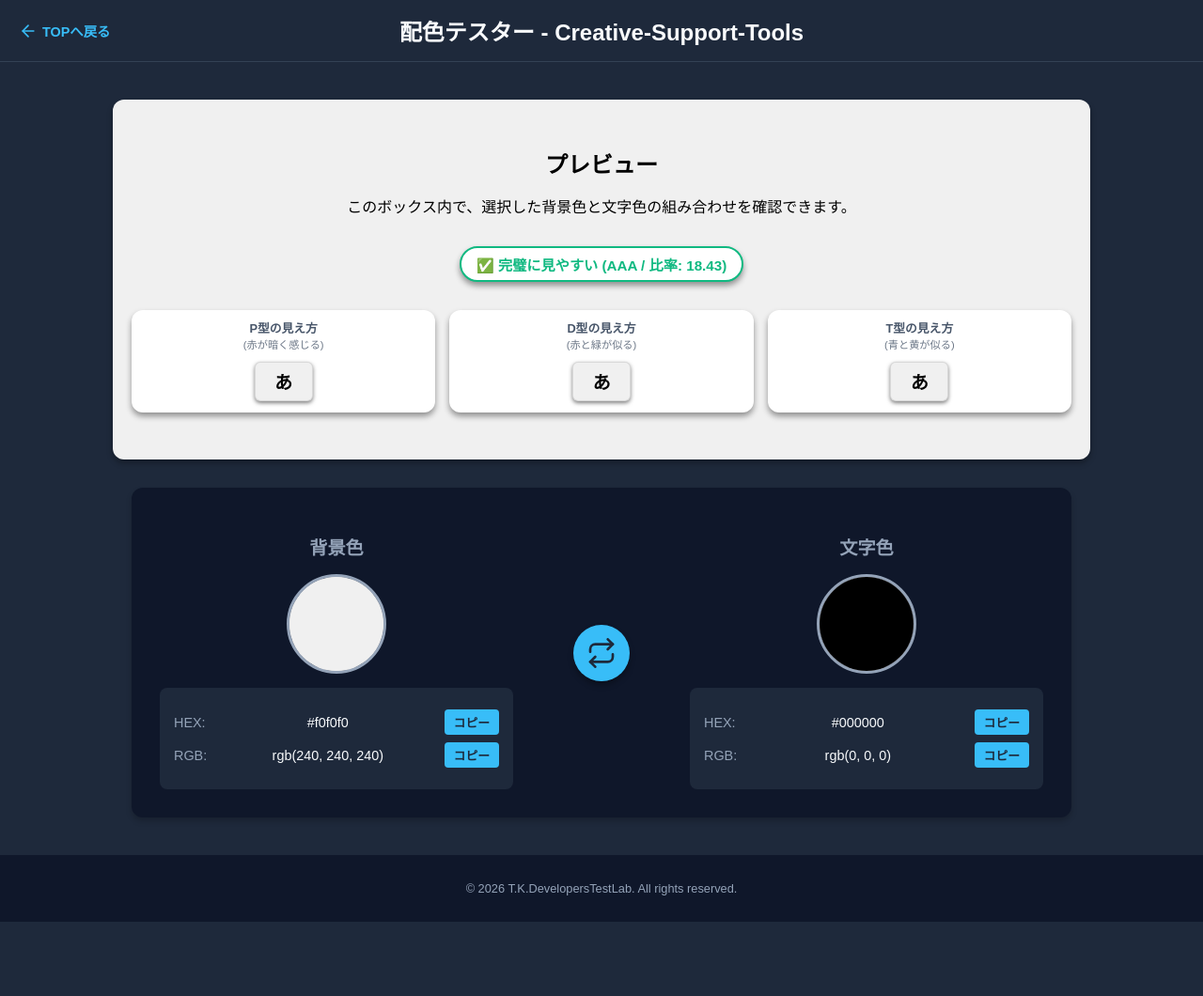
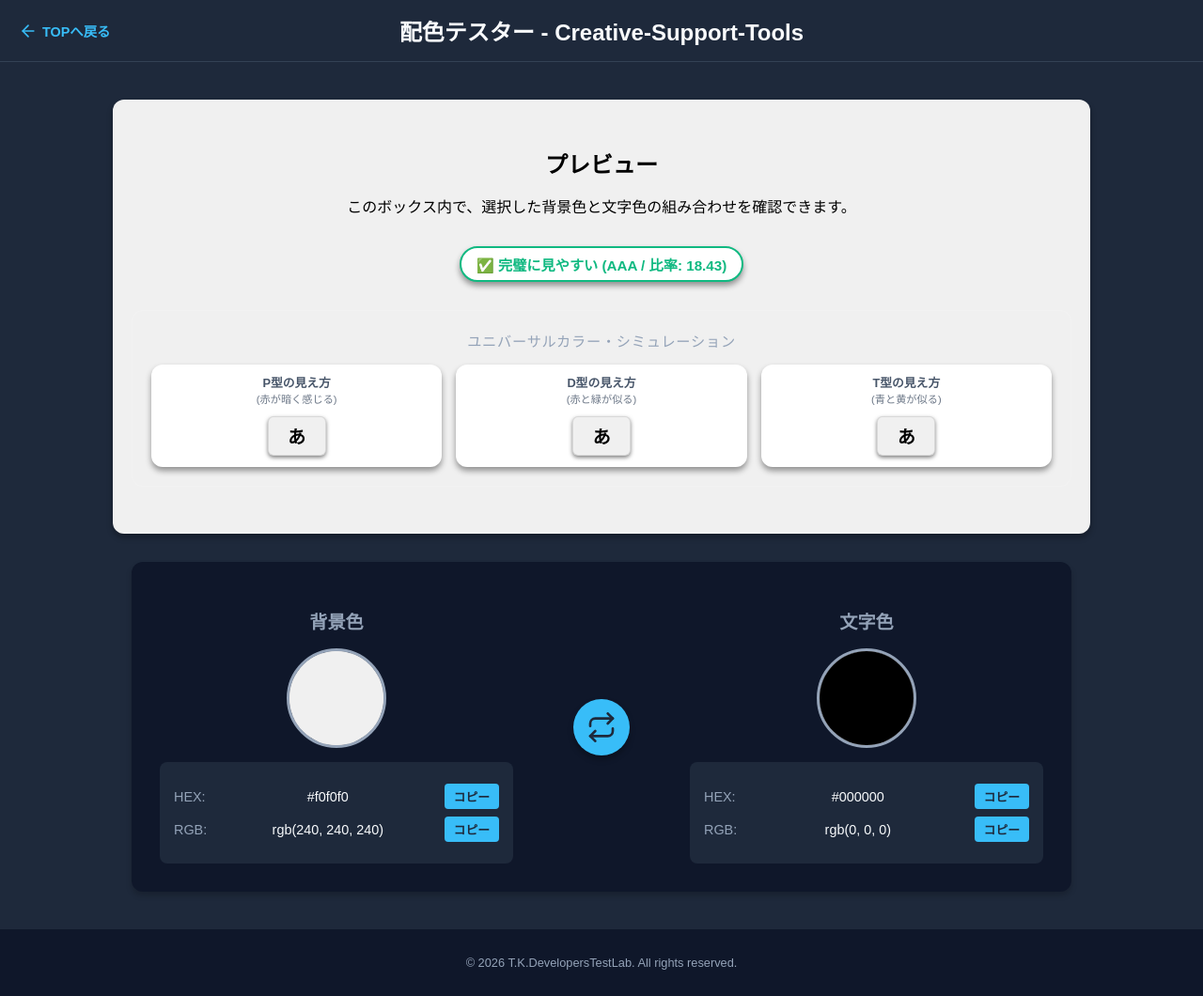
Before and after one commit to Tukigase/creative-support-tools, a Jekyll site: the page built from colorPicker.html, in a window 1280 px wide. Shown: the whole page at 94% size. Built offline with Jekyll 4.4.1, drawn with Linux system fonts in a browser that asks for light colours; before the commit the page ends 981 px from its top, so only the background shows below that.

Commit message:
ColorPicker ユニバーサル指標　エリアにまとめる

```diff
--- a/assets/css/colorPicker.css
+++ b/assets/css/colorPicker.css
@@ -183,38 +183,61 @@
     border-radius: 9999px;
     font-size: 0.95rem;
     font-weight: bold;
-    background-color: #FFFFFF; /* 背景は白固定 */
+    background-color: #FFFFFF;
+    /* 背景は白固定 */
     box-shadow: 0 4px 6px rgba(0, 0, 0, 0.4);
     transition: all 0.3s;
 }
 
 .contrast-badge.pass {
-    color: #10B981; /* 緑文字 */
+    color: #10B981;
+    /* 緑文字 */
     border: 2px solid #10B981;
 }
 
 .contrast-badge.special-pass {
-    color: #0EA5E9; /* 青文字（特例Pass用） */
+    color: #0EA5E9;
+    /* 青文字（特例Pass用） */
     border: 2px solid #0EA5E9;
 }
 
 .contrast-badge.warning {
-    color: #F59E0B; /* 注意を促すオレンジ色 */
+    color: #F59E0B;
+    /* 注意を促すオレンジ色 */
     border: 2px solid #F59E0B;
 }
 
 .contrast-badge.fail {
-    color: #EF4444; /* 赤文字 */
+    color: #EF4444;
+    /* 赤文字 */
     border: 2px solid #EF4444;
 }
 
-/* ユニバーサル見え方シミュレーション エリア */
+/* ユニバーサルセクション全体をまとめる枠 */
+.universal-section {
+    margin-top: 30px;
+    padding: 20px;
+    background-color: rgba(255, 255, 255, 0.05);
+    /* うっすら明るい背景でエリアを区切る */
+    border-radius: 12px;
+    border: 1px solid rgba(255, 255, 255, 0.1);
+}
+
+/* セクションのタイトル */
+.universal-title {
+    font-size: 0.95rem;
+    color: var(--sub-text);
+    margin-top: 0;
+    margin-bottom: 15px;
+    font-weight: normal;
+    letter-spacing: 0.05em;
+}
+
+/* 3等分グリッド（margin-topを削除して微調整） */
 .universal-check-area {
     display: grid;
     grid-template-columns: repeat(3, 1fr);
     gap: 15px;
-    margin-top: 30px;
-    /* 上部の破線は不要になるので削除（または残してもOK） */
 }
 
 /* ★ここを「安全地帯のカード」に変更 */
@@ -223,7 +246,8 @@
     flex-direction: column;
     align-items: center;
     gap: 10px;
-    background-color: #FFFFFF; /* 白背景で安全地帯化！ */
+    background-color: #FFFFFF;
+    /* 白背景で安全地帯化！ */
     padding: 12px 8px;
     border-radius: 12px;
     box-shadow: 0 4px 6px rgba(0, 0, 0, 0.4);
@@ -233,7 +257,8 @@
 /* カード内のテキストは「常に濃いグレー」で固定して見やすくする */
 .sim-label {
     font-size: 0.8rem;
-    color: #475569; /* ユーザーの文字色に依存しない濃い色 */
+    color: #475569;
+    /* ユーザーの文字色に依存しない濃い色 */
     line-height: 1.3;
     font-weight: bold;
     text-align: center;
@@ -255,6 +280,7 @@
     align-items: center;
     font-weight: bold;
     font-size: 1.2rem;
-    box-shadow: 0 2px 4px rgba(0,0,0,0.5);
-    border: 1px solid rgba(0,0,0,0.1); /* 枠線を少し暗めに調整 */
+    box-shadow: 0 2px 4px rgba(0, 0, 0, 0.5);
+    border: 1px solid rgba(0, 0, 0, 0.1);
+    /* 枠線を少し暗めに調整 */
 }
--- a/colorPicker.html
+++ b/colorPicker.html
@@ -11,6 +11,8 @@
 
         <div id="contrastBadge" class="contrast-badge">判定中...</div>
 
+        <div class="universal-section">
+            <h3 class="universal-title">ユニバーサルカラー・シミュレーション</h3>
             <div class="universal-check-area">
                 <div class="sim-item">
                     <span class="sim-label">P型の見え方<br><small>(赤が暗く感じる)</small></span>
@@ -23,6 +25,8 @@
                 <div class="sim-item">
                     <span class="sim-label">T型の見え方<br><small>(青と黄が似る)</small></span>
                     <div class="sim-chip" id="chipT_bg"><span id="chipT_text">あ</span></div>
+                </div>
+            </div>
         </div>
     </div>
     </div>
@@ -46,7 +50,8 @@
         </div>
 
         <button id="swapColorsButton" aria-label="色を入れ替える">
-            <svg xmlns="http://www.w3.org/2000/svg" width="32" height="32" viewBox="0 0 24 24" fill="none" stroke="currentColor" stroke-width="2" stroke-linecap="round" stroke-linejoin="round">
+            <svg xmlns="http://www.w3.org/2000/svg" width="32" height="32" viewBox="0 0 24 24" fill="none"
+                stroke="currentColor" stroke-width="2" stroke-linecap="round" stroke-linejoin="round">
                 <polyline points="17 1 21 5 17 9"></polyline>
                 <path d="M3 11V9a4 4 0 0 1 4-4h14"></path>
                 <polyline points="7 23 3 19 7 15"></polyline>
```
Lines whose indentation alone changed are shown as unchanged.
